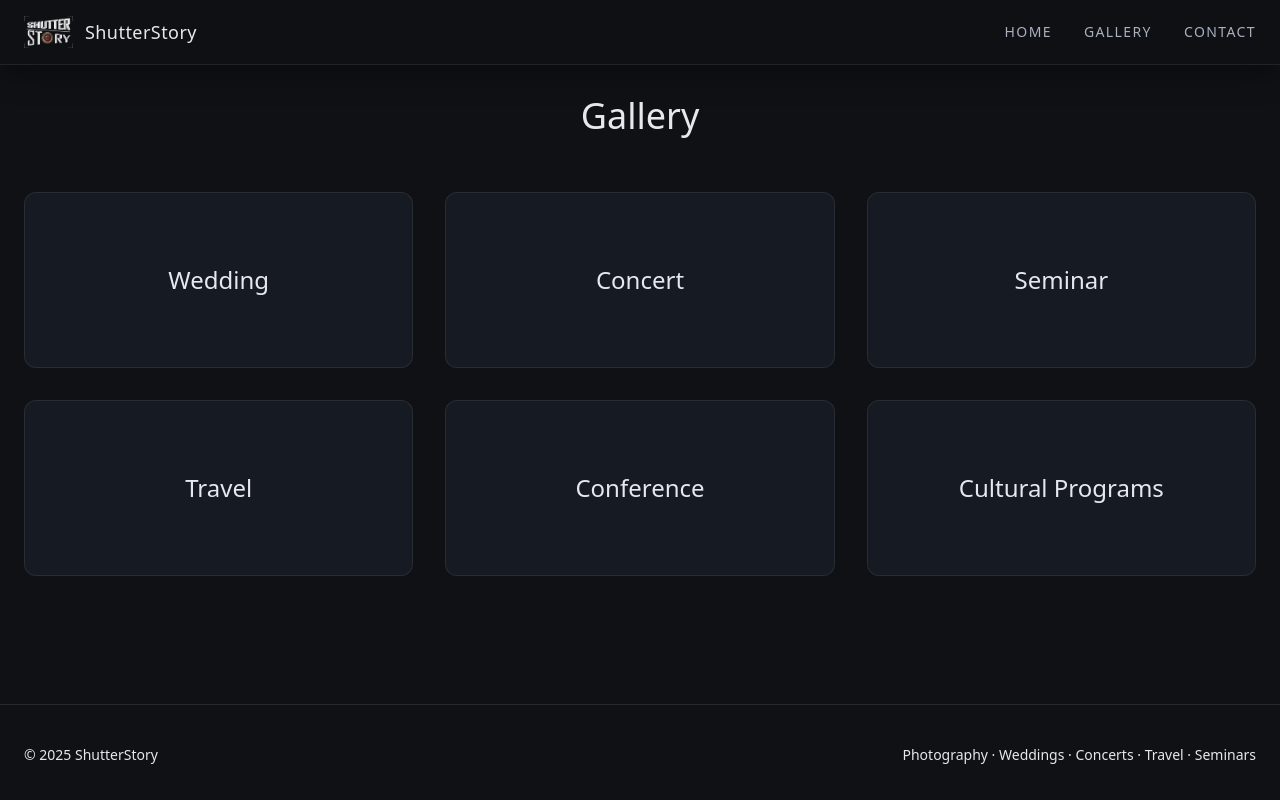
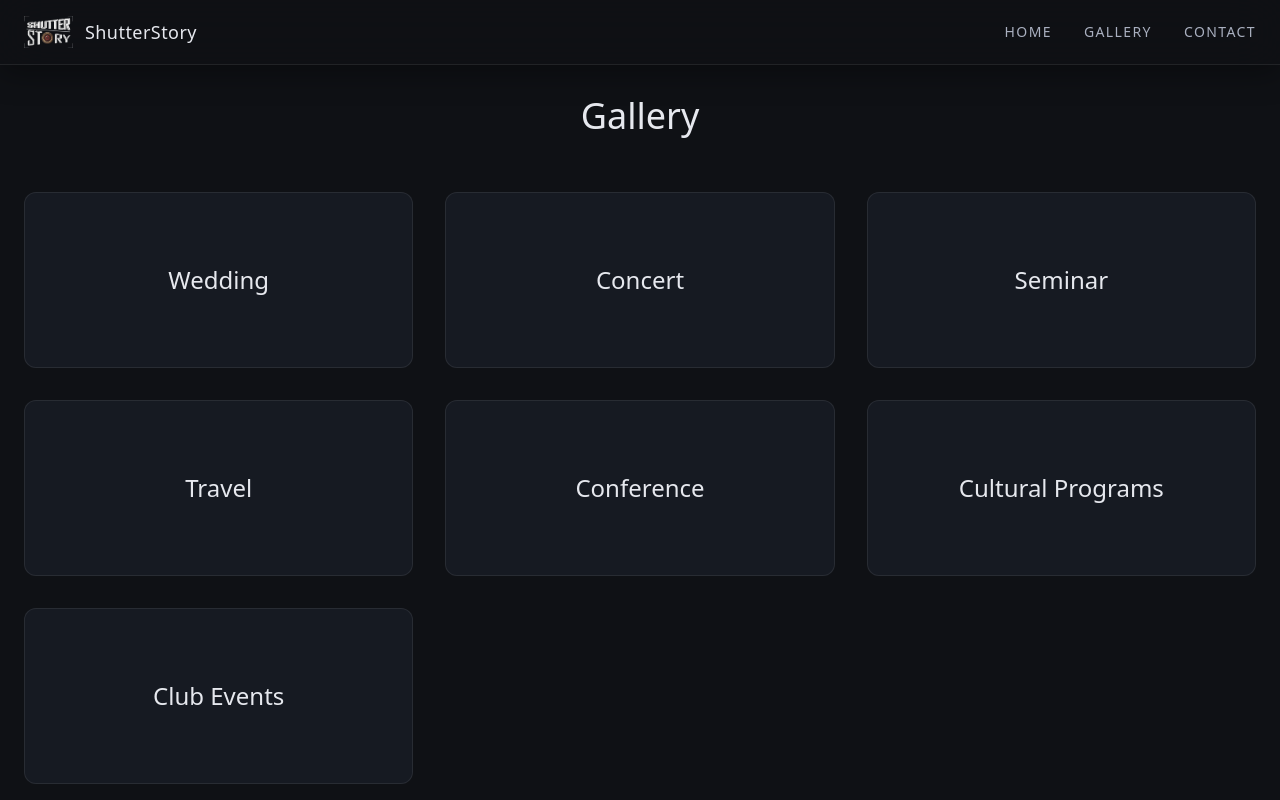
Before and after one commit to sabbir-404/shutterstory, a React (Vite) app: page /shutterstory/gallery in a window 1280 px wide. Shown: the top 800 px of the page. Built offline with nearby package versions, Linux system fonts and the light colour scheme; no server answers; the database is empty.

Commit message:
Add missing comma in categories array and adjust eslint directive in HomeHero component

```diff
--- a/src/components/home/HomeHero.jsx
+++ b/src/components/home/HomeHero.jsx
@@ -1,5 +1,6 @@
 import { useEffect, useState } from "react"
 import { supabase } from "../../lib/supabase"
+// eslint-disable-next-line no-unused-vars
 import { motion, AnimatePresence } from "framer-motion"
 
 export default function HomeHero() {
--- a/src/pages/Gallery.jsx
+++ b/src/pages/Gallery.jsx
@@ -9,7 +9,8 @@ const categories = [
   { slug: 'seminar', title: 'Seminar' },
   { slug: 'travel', title: 'Travel' },
   { slug: 'conference', title: 'Conference' },
-  { slug: 'cultural', title: 'Cultural Programs' }
+  { slug: 'cultural', title: 'Cultural Programs' },
+  { slug: 'clubEvents', title: 'Club Events' }
 ]
 
 export default function Gallery() {
```
